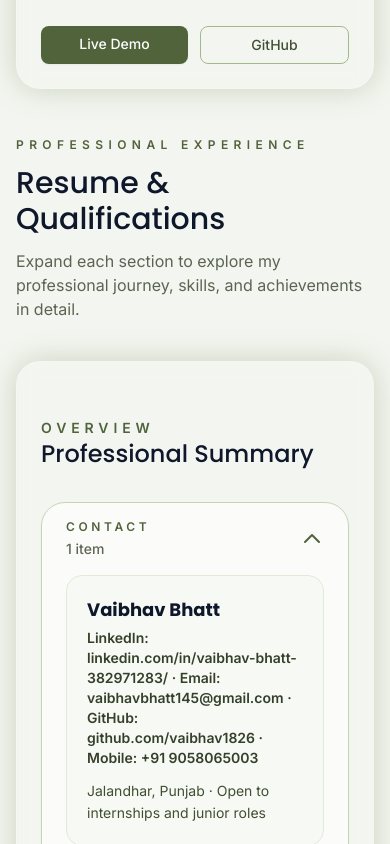
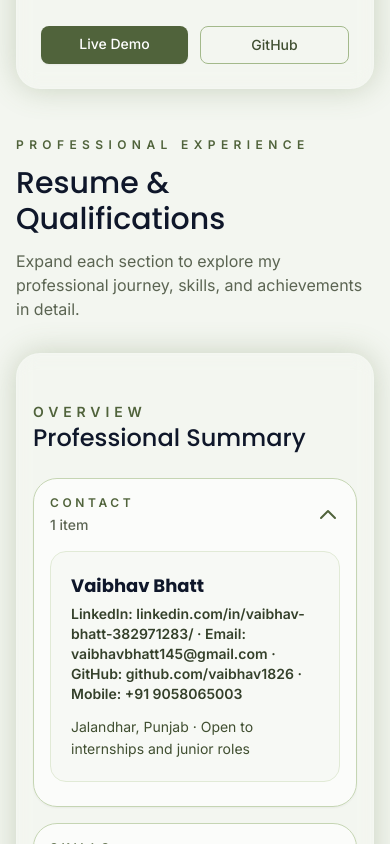
Before and after one commit to vaibhav1826/Online_Portfolio, a React (Vite) app: page / in a window 390 px wide. Shown: the part 5900-6744 px from the top of the page. Built offline with nearby package versions, Linux system fonts and the light colour scheme.

Commit message:
update src/components/Sections/DynamicResume.tsx

```diff
--- a/src/components/Sections/DynamicResume.tsx
+++ b/src/components/Sections/DynamicResume.tsx
@@ -55,14 +55,14 @@ const DynamicResume = ({ id }: DynamicResumeProps) => {
   }
 
   return (
-    <section id={id} className="flex flex-col gap-10">
+    <section id={id} className="flex flex-col gap-8 sm:gap-10">
       <SectionTitle
         eyebrow="professional experience"
         title="Resume & Qualifications"
         subtitle="Expand each section to explore my professional journey, skills, and achievements in detail."
       />
 
-      <AnimatedCard className="space-y-8">
+      <AnimatedCard className="space-y-6 sm:space-y-8 px-4 sm:px-8 py-6 sm:py-10">
         <div className="flex flex-col gap-4 sm:flex-row sm:items-center sm:justify-between">
           <div>
             <p className="text-sm uppercase tracking-[0.35em] text-forest-600 font-semibold">
@@ -129,7 +129,7 @@ const DynamicResume = ({ id }: DynamicResumeProps) => {
               >
                 <button
                   onClick={() => toggleSection(section.title)}
-                  className="flex w-full items-center justify-between px-6 py-4 text-left hover:bg-forest-50 transition"
+                  className="flex w-full items-center justify-between px-4 sm:px-6 py-4 text-left hover:bg-forest-50 transition"
                 >
                   <div>
                     <p className="text-xs uppercase tracking-[0.3em] text-forest-600 font-semibold mb-1">
@@ -156,7 +156,7 @@ const DynamicResume = ({ id }: DynamicResumeProps) => {
                   animate={{ height: isOpen ? 'auto' : 0, opacity: isOpen ? 1 : 0 }}
                   transition={{ duration: 0.35, ease: 'easeInOut' }}
                 >
-                  <div className="space-y-4 px-6 pb-6">
+                  <div className="space-y-4 px-4 sm:px-6 pb-6">
                     {section.items.map((item) => (
                       <div
                         key={item.title}
```
